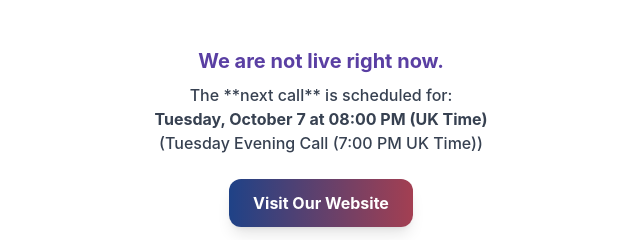
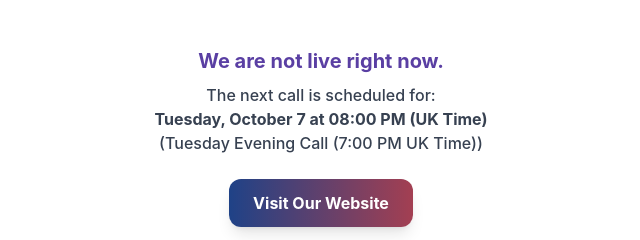
Before and after one commit to Marc-Industries/Poodl-Call, a plain HTML site: page indexuk.html in a window 1280 px wide. Shown: the part 287-527 px from the top of the page, 319-959 px from the left. Drawn offline with nearby package versions, Linux system fonts and the light colour scheme.

Commit message:
Update copy indexuk.html

```diff
--- a/indexuk.html
+++ b/indexuk.html
@@ -275,7 +275,7 @@
                 titleElement.classList.remove('text-gray-800');
                 titleElement.classList.add('upcoming-status');
 
-                detailsElement.innerHTML = `The **next call** is scheduled for:<br><strong class="font-bold">${formattedTime} (UK Time)</strong><br>(${statusResult.call.description})`;
+                detailsElement.innerHTML = `The next call is scheduled for:<br><strong class="font-bold">${formattedTime} (UK Time)</strong><br>(${statusResult.call.description})`;
                 detailsElement.classList.remove('text-gray-600');
                 detailsElement.classList.add('text-gray-700', 'font-medium');
 
```
